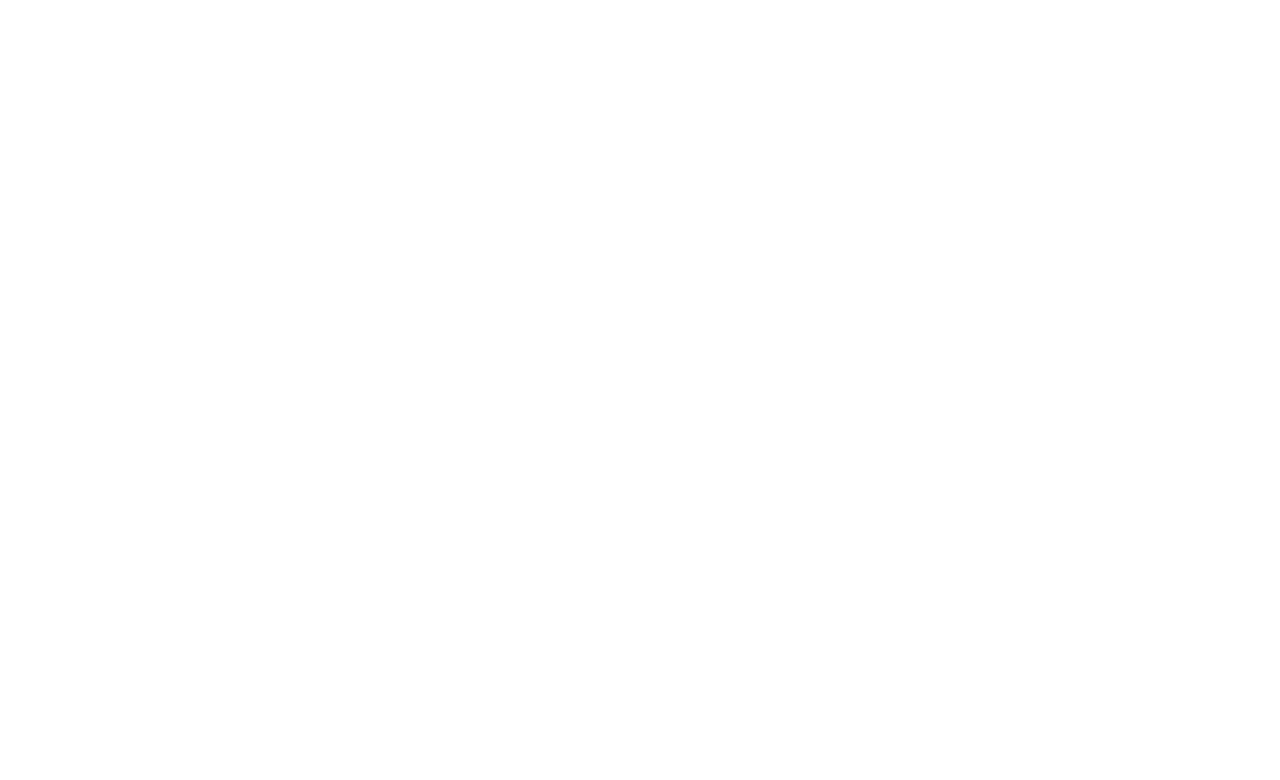
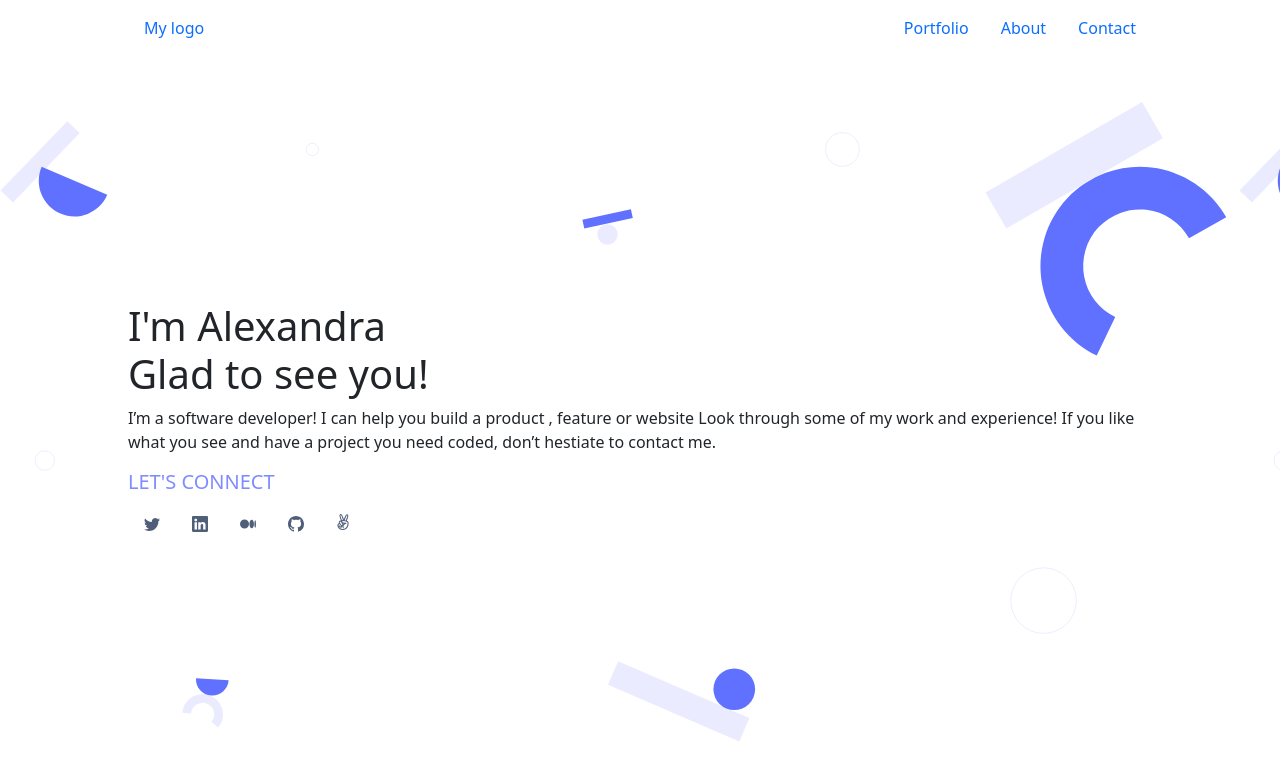
Before and after one commit to williamrolando88/bootstrap-exercise, a website: page index.html in a window 1280 px wide. Drawn offline with nearby package versions, Linux system fonts and the light colour scheme.

Commit message:
Add navbar and home section

```diff
--- a/index.html
+++ b/index.html
@@ -15,8 +15,108 @@
       integrity="sha384-MrcW6ZMFYlzcLA8Nl+NtUVF0sA7MsXsP1UyJoMp4YLEuNSfAP+JcXn/tWtIaxVXM"
       crossorigin="anonymous"
     ></script>
+    <link rel="stylesheet" href="style.css" />
+    <script
+      src="https://kit.fontawesome.com/9eae86040a.js"
+      crossorigin="anonymous"
+    ></script>
 
     <title>My Portolio</title>
   </head>
-  <body></body>
+  <body>
+    <header>
+      <nav class="navbar fixed-top">
+        <a href="#" class="nav-link">My logo</a>
+        <ul class="nav">
+          <li class="nav-item"><a href="#" class="nav-link">Portfolio</a></li>
+          <li class="nav-item"><a href="#" class="nav-link">About </a></li>
+          <li class="nav-item"><a href="#" class="nav-link">Contact </a></li>
+        </ul>
+      </nav>
+    </header>
+
+    <main>
+      <section class="containerh-100" id="header-name">
+        <div class="d-flex flex-column justify-content-center">
+          <h1 class="h1">I'm Alexandra<br />Glad to see you!</h1>
+          <p>
+            I’m a software developer! I can help you build a product , feature
+            or website Look through some of my work and experience! If you like
+            what you see and have a project you need coded, don’t hestiate to
+            contact me.
+          </p>
+          <h5 class="h5">LET'S CONNECT</h5>
+          <ul class="nav">
+            <li class="nav-item">
+              <a href="#" class="nav-link"
+                ><svg
+                  xmlns="http://www.w3.org/2000/svg"
+                  width="16"
+                  height="16"
+                  fill="currentColor"
+                  class="bi bi-twitter"
+                  viewBox="0 0 16 16"
+                >
+                  <path
+                    d="M5.026 15c6.038 0 9.341-5.003 9.341-9.334 0-.14 0-.282-.006-.422A6.685 6.685 0 0 0 16 3.542a6.658 6.658 0 0 1-1.889.518 3.301 3.301 0 0 0 1.447-1.817 6.533 6.533 0 0 1-2.087.793A3.286 3.286 0 0 0 7.875 6.03a9.325 9.325 0 0 1-6.767-3.429 3.289 3.289 0 0 0 1.018 4.382A3.323 3.323 0 0 1 .64 6.575v.045a3.288 3.288 0 0 0 2.632 3.218 3.203 3.203 0 0 1-.865.115 3.23 3.23 0 0 1-.614-.057 3.283 3.283 0 0 0 3.067 2.277A6.588 6.588 0 0 1 .78 13.58a6.32 6.32 0 0 1-.78-.045A9.344 9.344 0 0 0 5.026 15z"
+                  />
+                </svg>
+              </a>
+            </li>
+            <li class="nav-item">
+              <a href="#" class="nav-link"
+                ><svg
+                  xmlns="http://www.w3.org/2000/svg"
+                  width="16"
+                  height="16"
+                  fill="currentColor"
+                  class="bi bi-linkedin"
+                  viewBox="0 0 16 16"
+                >
+                  <path
+                    d="M0 1.146C0 .513.526 0 1.175 0h13.65C15.474 0 16 .513 16 1.146v13.708c0 .633-.526 1.146-1.175 1.146H1.175C.526 16 0 15.487 0 14.854V1.146zm4.943 12.248V6.169H2.542v7.225h2.401zm-1.2-8.212c.837 0 1.358-.554 1.358-1.248-.015-.709-.52-1.248-1.342-1.248-.822 0-1.359.54-1.359 1.248 0 .694.521 1.248 1.327 1.248h.016zm4.908 8.212V9.359c0-.216.016-.432.08-.586.173-.431.568-.878 1.232-.878.869 0 1.216.662 1.216 1.634v3.865h2.401V9.25c0-2.22-1.184-3.252-2.764-3.252-1.274 0-1.845.7-2.165 1.193v.025h-.016a5.54 5.54 0 0 1 .016-.025V6.169h-2.4c.03.678 0 7.225 0 7.225h2.4z"
+                  />
+                </svg>
+              </a>
+            </li>
+            <li class="nav-item">
+              <a href="#" class="nav-link"
+                ><svg
+                  xmlns="http://www.w3.org/2000/svg"
+                  width="16"
+                  height="16"
+                  fill="currentColor"
+                  class="bi bi-medium"
+                  viewBox="0 0 16 16"
+                >
+                  <path
+                    d="M9.025 8c0 2.485-2.02 4.5-4.513 4.5A4.506 4.506 0 0 1 0 8c0-2.486 2.02-4.5 4.512-4.5A4.506 4.506 0 0 1 9.025 8zm4.95 0c0 2.34-1.01 4.236-2.256 4.236-1.246 0-2.256-1.897-2.256-4.236 0-2.34 1.01-4.236 2.256-4.236 1.246 0 2.256 1.897 2.256 4.236zM16 8c0 2.096-.355 3.795-.794 3.795-.438 0-.793-1.7-.793-3.795 0-2.096.355-3.795.794-3.795.438 0 .793 1.699.793 3.795z"
+                  />
+                </svg>
+              </a>
+            </li>
+            <li class="nav-item">
+              <a href="#" class="nav-link"
+                ><svg
+                  xmlns="http://www.w3.org/2000/svg"
+                  width="16"
+                  height="16"
+                  fill="currentColor"
+                  class="bi bi-github"
+                  viewBox="0 0 16 16"
+                >
+                  <path
+                    d="M8 0C3.58 0 0 3.58 0 8c0 3.54 2.29 6.53 5.47 7.59.4.07.55-.17.55-.38 0-.19-.01-.82-.01-1.49-2.01.37-2.53-.49-2.69-.94-.09-.23-.48-.94-.82-1.13-.28-.15-.68-.52-.01-.53.63-.01 1.08.58 1.23.82.72 1.21 1.87.87 2.33.66.07-.52.28-.87.51-1.07-1.78-.2-3.64-.89-3.64-3.95 0-.87.31-1.59.82-2.15-.08-.2-.36-1.02.08-2.12 0 0 .67-.21 2.2.82.64-.18 1.32-.27 2-.27.68 0 1.36.09 2 .27 1.53-1.04 2.2-.82 2.2-.82.44 1.1.16 1.92.08 2.12.51.56.82 1.27.82 2.15 0 3.07-1.87 3.75-3.65 3.95.29.25.54.73.54 1.48 0 1.07-.01 1.93-.01 2.2 0 .21.15.46.55.38A8.012 8.012 0 0 0 16 8c0-4.42-3.58-8-8-8z"
+                  />
+                </svg>
+              </a>
+            </li>
+            <li class="nav-item">
+              <a href="#" class="nav-link"><i class="fab fa-angellist"></i> </a>
+            </li>
+          </ul>
+        </div>
+      </section>
+    </main>
+  </body>
 </html>
--- /dev/null
+++ b/package.json
@@ -0,0 +1,5 @@
+{
+  "dependencies": {
+    "bootstrap-icons": "^1.7.0"
+  }
+}
--- /dev/null
+++ b/styles.sass
@@ -0,0 +1,11 @@
+nav
+    margin: 0 10% 0 10%
+
+main
+    width: 100%
+    height: 100%
+
+#header-name
+    backgroung-img: url('assets/img/Header-bg.svg')
+    div
+        height: 100vh
```
Also changed, not shown: assets/img/Header-bg.svg (added), style.css (added), 2 other files.
